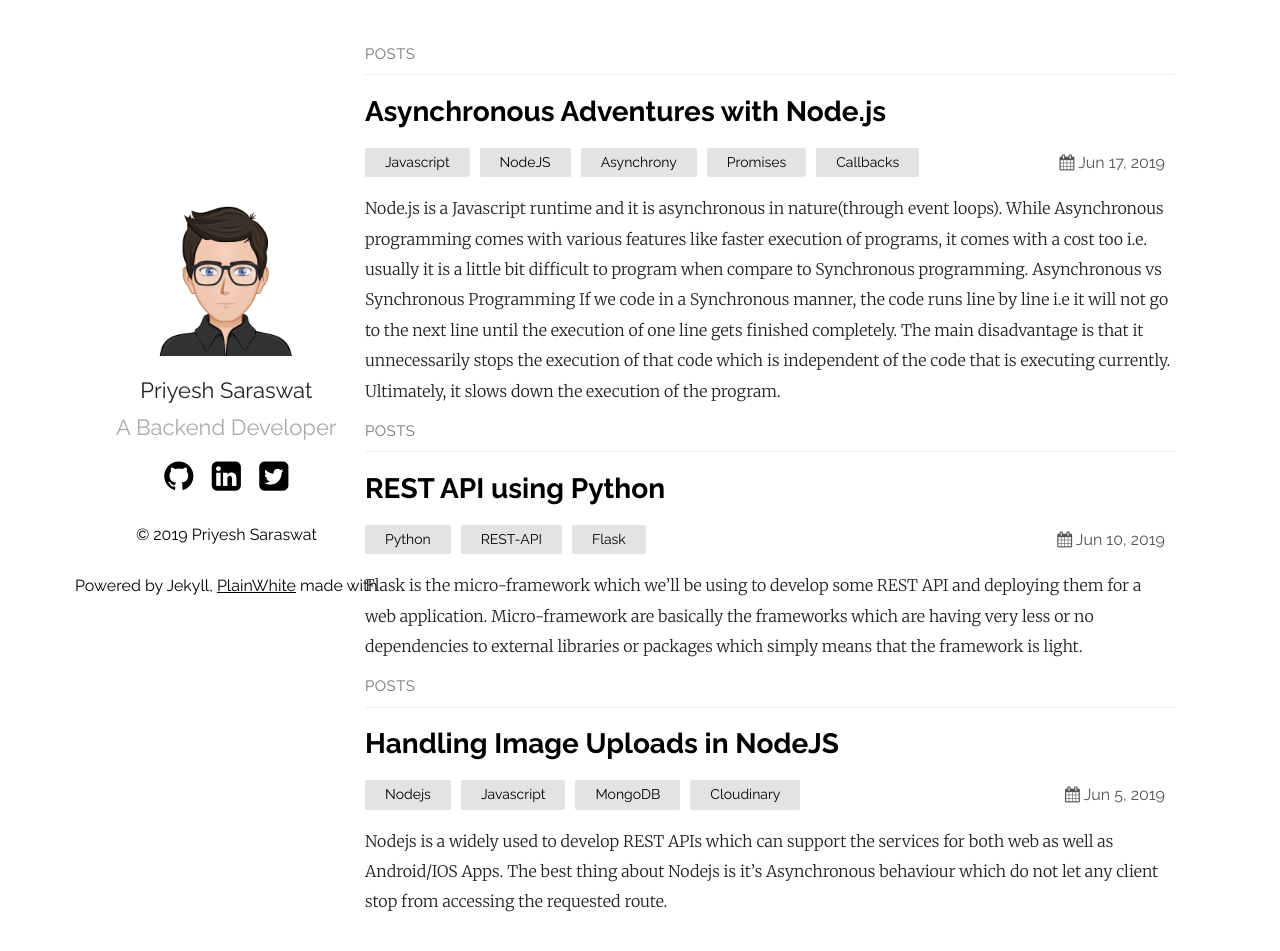
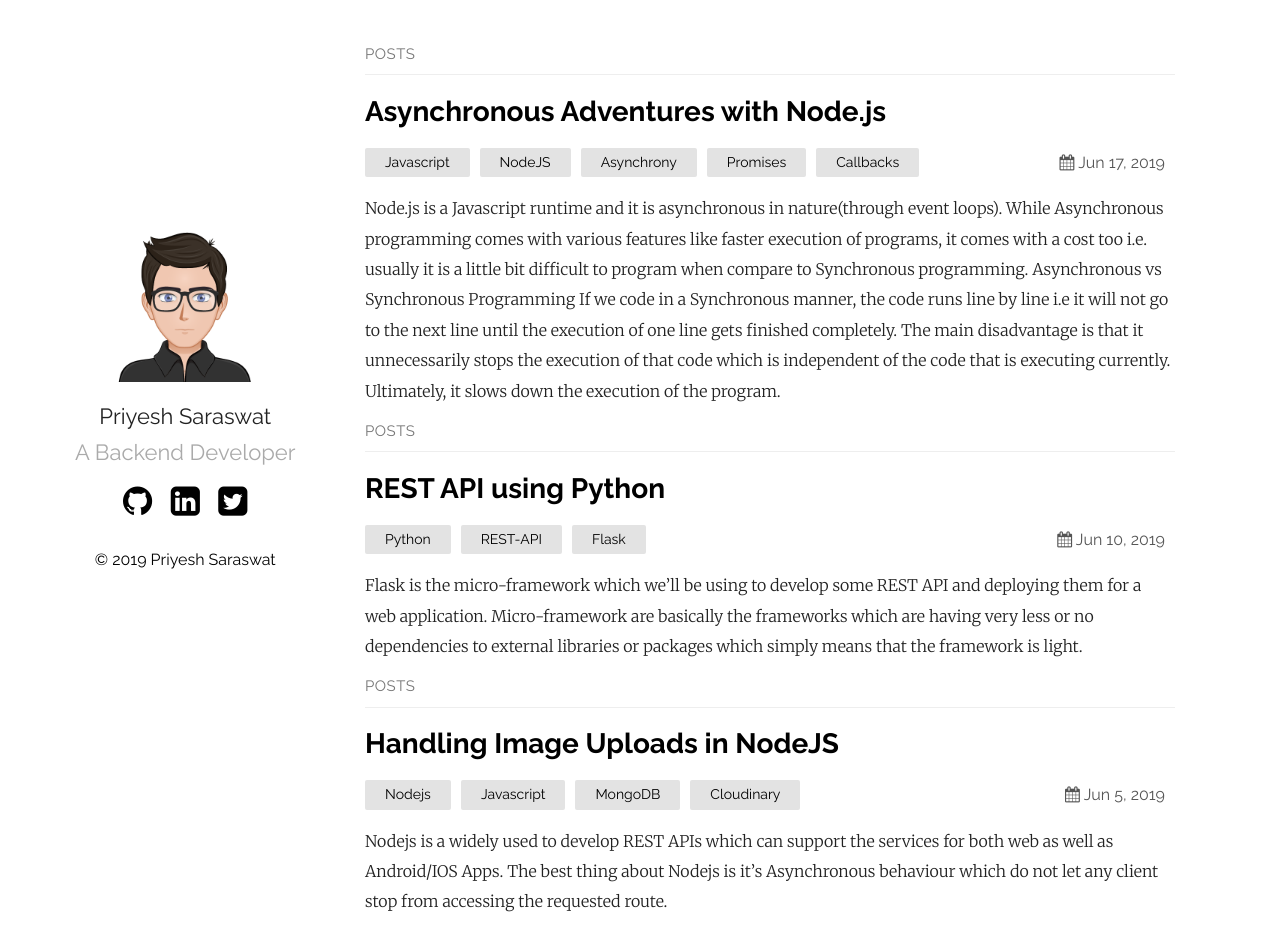
Before and after one commit to codejockey02/plainWhiteJekyll, a Jekyll site: the page built from index.md, in a window 1280 px wide and 962 px high. Shown: the top 951 px of the window. Built offline with Jekyll 4.4.1, drawn with Linux system fonts in a browser that asks for light colours.

Commit message:
final footer

```diff
--- a/_layouts/default.html
+++ b/_layouts/default.html
@@ -23,9 +23,6 @@
 				</a>
 			</ul>
 			<p>&copy; 2019 Priyesh Saraswat</p>
-			<p>Powered by <a href="http://jekyllrb.com"></a>Jekyll, <a
-					href="https://github.com/thelehhman/plainwhite-jekyll">PlainWhite</a> made with</p>
-			<i class="fa fa-heart heart-icon"></i>
 		</section>
 		<section class="content">
 			{{ content }}
```
